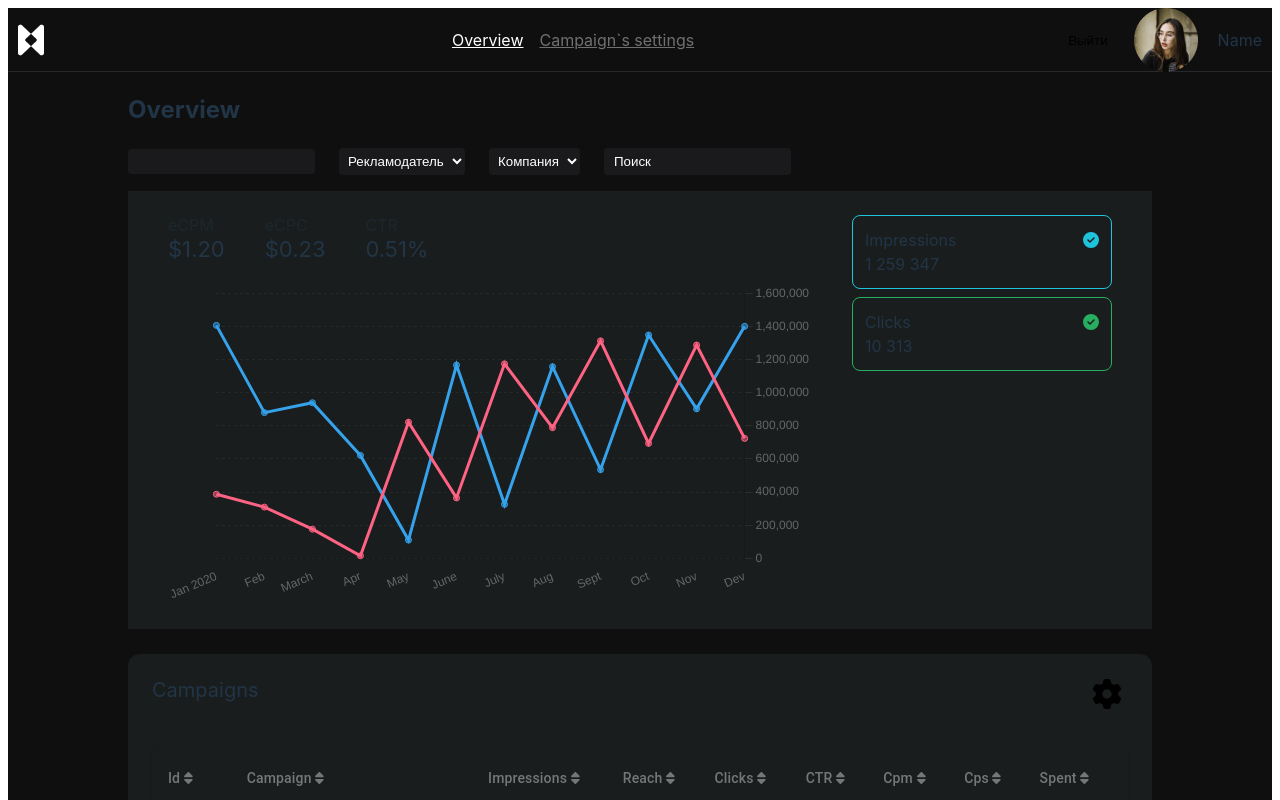
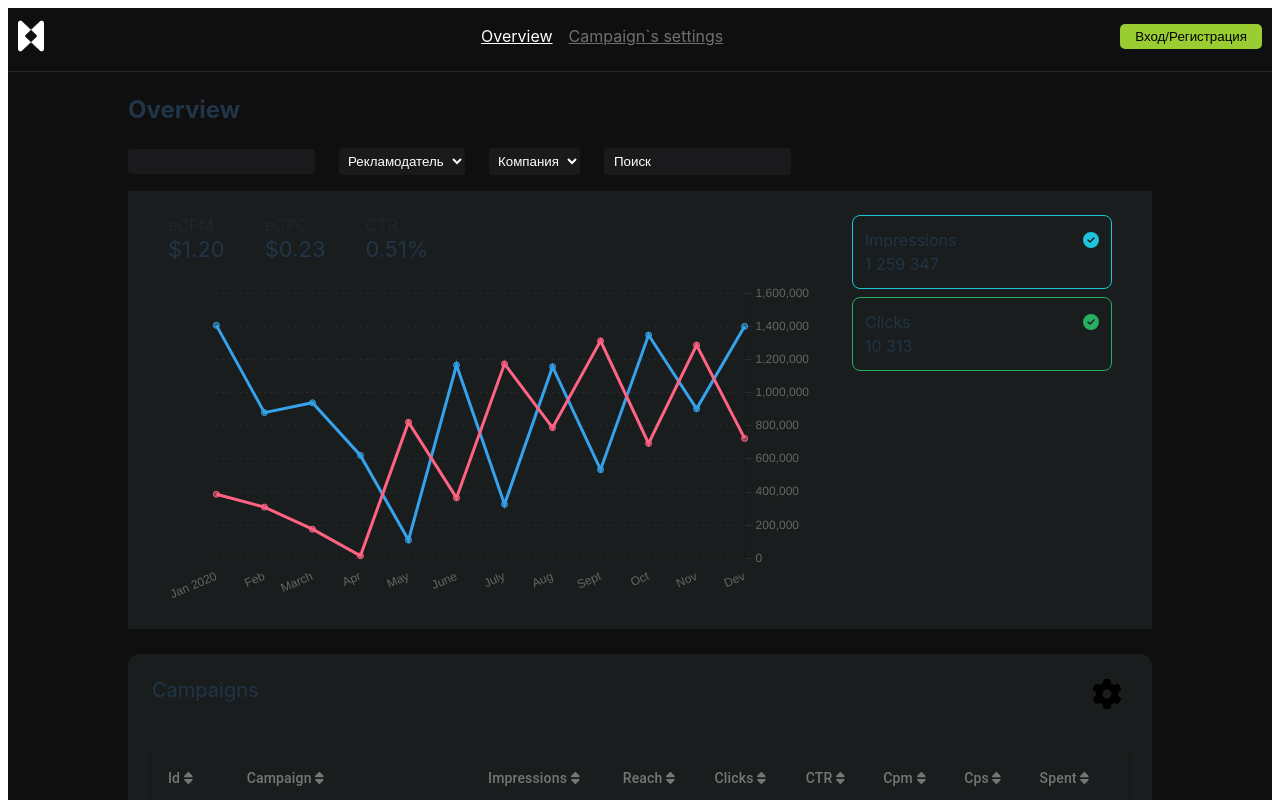
Before and after one commit to excluz1v/charts, a React (Vite) app: page / in a window 1280 px wide. Shown: the top 800 px of the page. Built offline with nearby package versions, Linux system fonts and the light colour scheme.

Commit message:
dev: add authentication

```diff
--- a/src/components/Header/Header.tsx
+++ b/src/components/Header/Header.tsx
@@ -3,12 +3,12 @@ import {UserInfo} from "../UserInfo/UserInfo";
 import {Navigation} from "../Navigation";
 import styles from './Header.module.css'
 
-export const Header =()=>{
+export const Header = () =>{
     return <header className={styles.Header}>
         <div className={styles.Header__wrapper}>
             <Logo/>
             <Navigation/>
-            <UserInfo user={true} />
+            <UserInfo user={false} />
         </div>
 
     </header>
--- /dev/null
+++ b/src/components/Login/Button.tsx
@@ -0,0 +1,17 @@
+import {useAuth0} from '@auth0/auth0-react'
+import styles from './LoginButton.module.css'
+
+export const LoginButton = () => {
+    const {loginWithRedirect, logout, user} = useAuth0()
+    console.log(user)
+    return <>
+        {user ?
+        <button className={styles.Logout} onClick={logout}>Выйти</button>
+            : <button className={styles.Login} onClick={loginWithRedirect}>
+                Вход/Регистрация
+            </button>
+        }
+
+    </>
+
+}
--- /dev/null
+++ b/src/components/Login/LoginButton.module.css
@@ -0,0 +1,17 @@
+
+.Login,
+.Logout {
+    border: none;
+    cursor: pointer;
+    padding: 5px 15px;
+    border-radius: 5px;
+}
+
+.Login {
+    background-color: yellowgreen;
+
+}
+
+.Logout {
+    background-color: deepskyblue;
+}
--- a/src/components/UserInfo/UserInfo.module.css
+++ b/src/components/UserInfo/UserInfo.module.css
@@ -3,8 +3,7 @@
     column-gap: 20px;
     align-items: center;
 }
-.Auth button {
-    background-color: inherit;
-    border: none;
-    cursor: pointer;
+
+.avatar {
+    width: 30px;
 }
--- a/src/components/UserInfo/UserInfo.tsx
+++ b/src/components/UserInfo/UserInfo.tsx
@@ -1,16 +1,18 @@
 import styles from './UserInfo.module.css'
-import avatar from './../../assets/avatar.png'
+import {LoginButton} from "../Login/Button";
+import {useAuth0} from '@auth0/auth0-react'
 
-type TUser = { user: boolean }
+export const UserInfo = () => {
 
-export const UserInfo = ({user}:TUser)=>{
+    const {user}= useAuth0()
+
     return <div className={styles.Auth}>
-        {user ? <>
-            <button>Выйти</button>
-            <img src={avatar} />
-            <p>Name</p>
-        </> : <>
-            Вход/Регистрация
+        {user && <>
+            <span>
+                {user.name}
+            </span>
+            <img src={user.picture} alt={user.name} className={styles.avatar} />
         </>}
+        <LoginButton />
     </div>
 }
--- a/src/main.tsx
+++ b/src/main.tsx
@@ -3,9 +3,18 @@ import ReactDOM from 'react-dom/client'
 import './index.css'
 import {RouterProvider} from "react-router-dom";
 import {router} from "./components/Router";
+import {Auth0Provider} from "@auth0/auth0-react";
+
+const CLIENT_ID=import.meta.env.VITE_CLIENT_ID
+const DOMAIN=import.meta.env.VITE_DOMAIN
 
 ReactDOM.createRoot(document.getElementById('root') as HTMLElement).render(
   <React.StrictMode>
+      <Auth0Provider domain={DOMAIN}
+      clientId={CLIENT_ID}
+    authorizationParams={{redirect_uri:window.location.origin }}
+      >
       <RouterProvider router={router} />
+      </Auth0Provider>
   </React.StrictMode>,
 )
--- a/src/pages/Home/Home.tsx
+++ b/src/pages/Home/Home.tsx
@@ -6,6 +6,7 @@ import {DoughnutsSection} from "../../page-components/Home/DoughnutsSection";
 import {ProgressSection} from "../../page-components/Home/ProgressSection";
 
 export const Home = ()=>{
+
     return <section  className='container'>
         <h1>Overview</h1>
         <Filters />
```
Also changed, not shown: src/App.tsx (deleted, +0 -14 lines), 1 other file (tests, documents, lock files or other folders).
